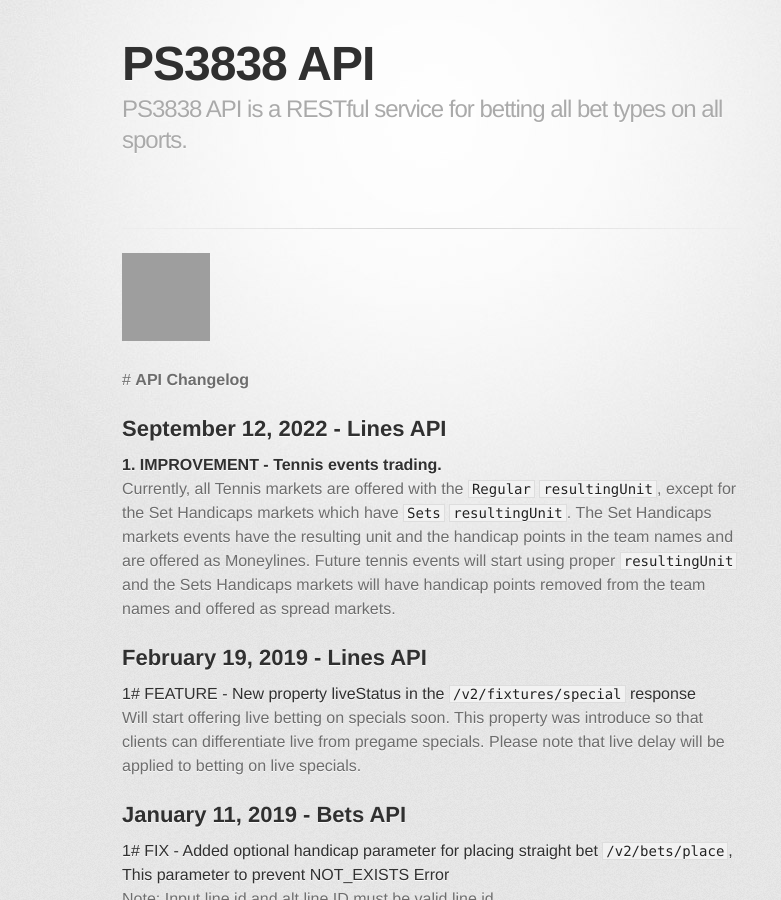
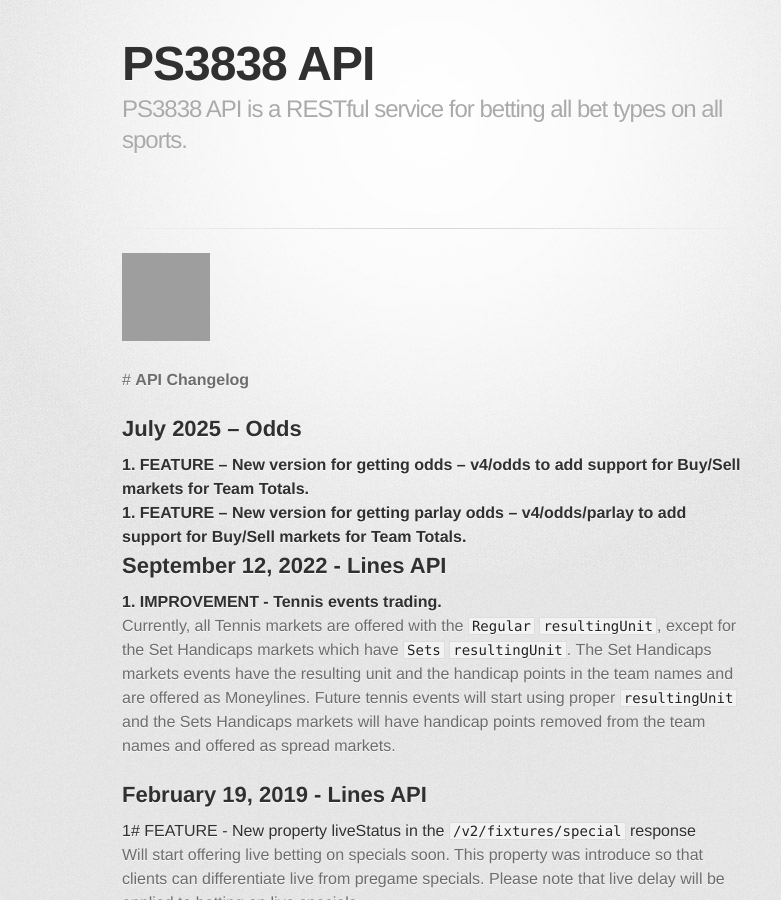
Before and after one commit to ps3838api/ps3838api.github.io, a Jekyll site: the page built from ChangesLog.md, in a window 1280 px wide and 900 px high, cut to the strip 0-900 px from the top of the window. Shown: the whole strip, without its empty margins (208-989 px from the left). Built offline with Jekyll 4.4.1, drawn with Linux system fonts in a browser that asks for light colours; some web fonts are replaced; our own code applies the rules of GitHub Pages for plain Markdown files; grey boxes are pictures that could not be loaded.

Commit message:
Update ChangesLog.md

```diff
--- a/ChangesLog.md
+++ b/ChangesLog.md
@@ -2,6 +2,13 @@
 
 
  #  **API Changelog**
+
+## July 2025 – Odds
+
+#### 1. FEATURE – New version for getting odds – v4/odds to add support for Buy/Sell markets for Team Totals.
+
+#### 1. FEATURE – New version for getting parlay odds – v4/odds/parlay to add support for Buy/Sell markets for Team Totals.
+
 
 ## September 12, 2022 - Lines API
 
```
